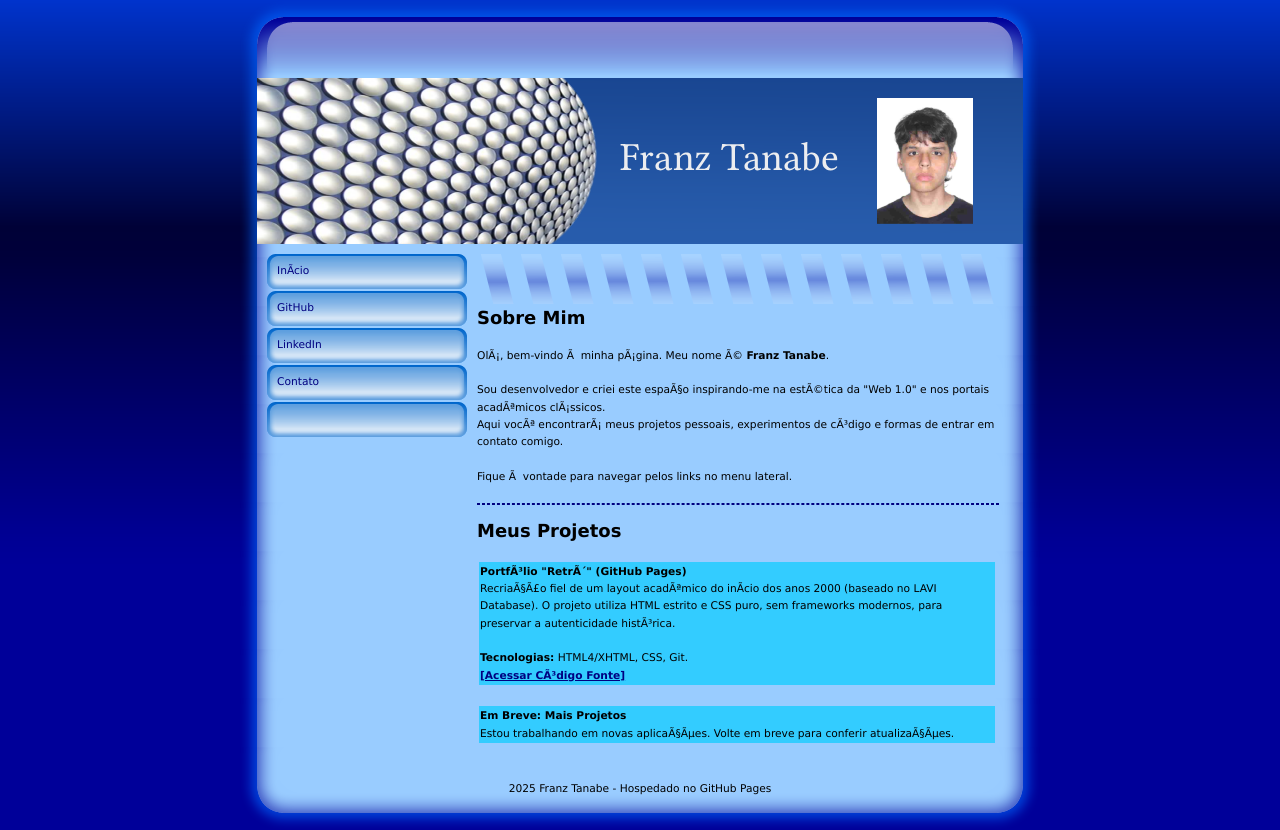
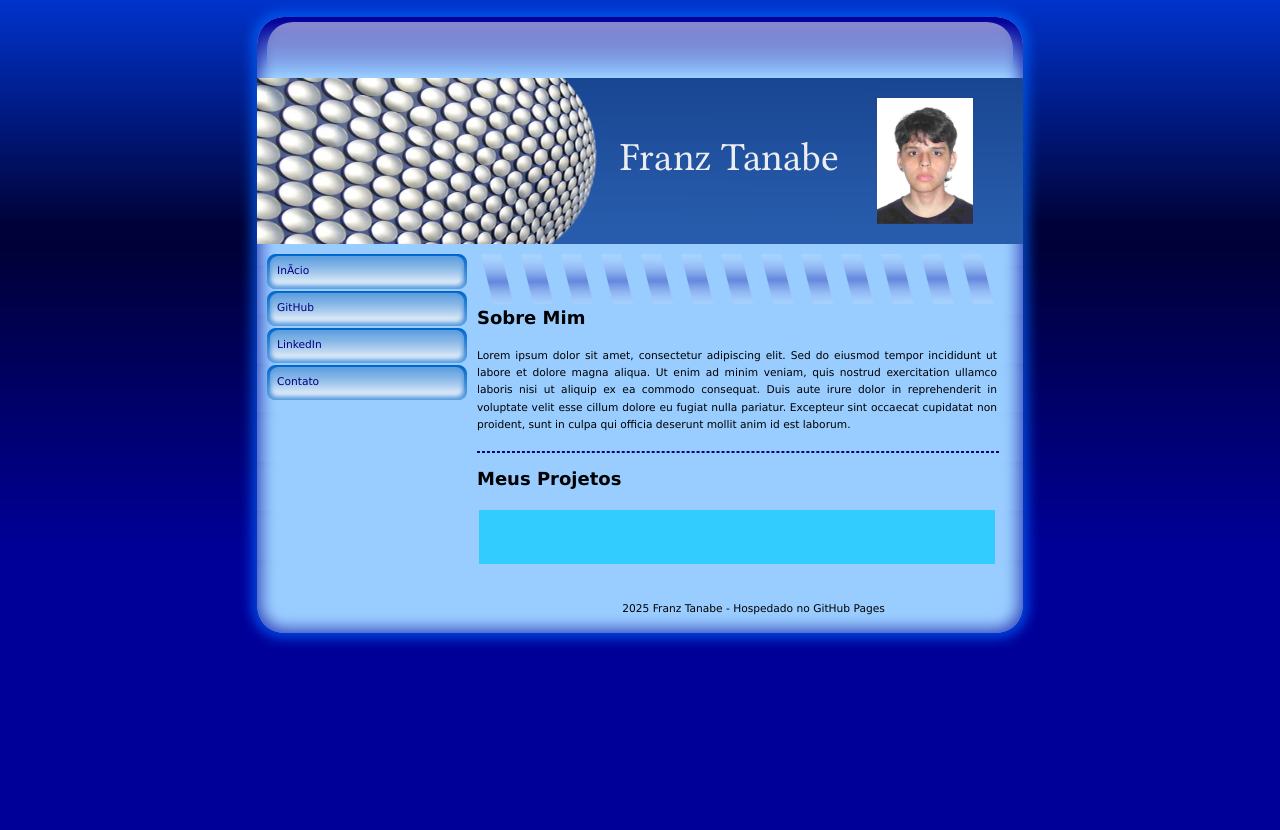
Before and after one commit to franztanabe/franztanabe.github.io, a plain HTML site: page index.html in a window 1280 px wide. After the commit the page ends 800 px from the top, so only its background shows below. Drawn offline with Linux system fonts and the light colour scheme.

Commit message:
Enhance layout and update contact information
Added minimum height to style3 and updated contact link.

```diff
--- a/index.html
+++ b/index.html
@@ -16,6 +16,7 @@
     border-style: solid;
     border-color: #33CCFF;
     background-color: #33CCFF;
+    min-height: 50px; /* Garante que o quadrado azul apareça mesmo vazio */
 }
 .auto-style1 {
     text-align: center;
@@ -45,27 +46,21 @@
             <div id="menu" style="height: 380px">
                 <ul>
                     <li><a href="index.html">Início</a></li>
-
                     <li><a href="https://github.com/franztanabe" target="_blank">GitHub</a></li>
-
                     <li><a href="https://www.linkedin.com/" target="_blank">LinkedIn</a></li>
-
-                    <li><a href="mailto:seuemail@exemplo.com">Contato</a></li>
-
-                    <li><a href="#">&nbsp;</a></li>
-                </ul>
+                    <li><a href="mailto:franzandretanabe@gmail.com">Contato</a></li>
+                    </ul>
             </div>
 
             <div id="stuff">
                 <span class="style1" style="font-size: large;"><strong>Sobre Mim</strong></span><br />
                 <br />
 
-                <span>
-                    Olá, bem-vindo à minha página. Meu nome é <strong>Franz Tanabe</strong>.<br /><br />
-                    Sou desenvolvedor e criei este espaço inspirando-me na estética da "Web 1.0" e nos portais acadêmicos clássicos.<br />
-                    Aqui você encontrará meus projetos pessoais, experimentos de código e formas de entrar em contato comigo.<br />
-                    <br />
-                    Fique à vontade para navegar pelos links no menu lateral.<br />
+                <span style="text-align: justify; display: block;">
+                    Lorem ipsum dolor sit amet, consectetur adipiscing elit. Sed do eiusmod tempor incididunt ut labore et dolore magna aliqua.
+                    Ut enim ad minim veniam, quis nostrud exercitation ullamco laboris nisi ut aliquip ex ea commodo consequat.
+                    Duis aute irure dolor in reprehenderit in voluptate velit esse cillum dolore eu fugiat nulla pariatur.
+                    Excepteur sint occaecat cupidatat non proident, sunt in culpa qui officia deserunt mollit anim id est laborum.
                 </span>
                 <br />
 
@@ -77,32 +72,7 @@
                     <tr>
                         <td class="style3">
                             <span>
-                                <strong>Portfólio "Retrô" (GitHub Pages)</strong>
-                                <p class="MsoNormal">
-                                    Recriação fiel de um layout acadêmico do início dos anos 2000 (baseado no LAVI Database).
-                                    O projeto utiliza HTML estrito e CSS puro, sem frameworks modernos, para preservar a autenticidade histórica.
-                                </p>
-                                <p class="MsoNormal">
-                                    <br />
-                                    <b>Tecnologias:</b> HTML4/XHTML, CSS, Git.<br />
-                                    <a href="https://github.com/franztanabe/franztanabe.github.io" target="_blank" style="color: navy;">
-                                        <strong>[Acessar Código Fonte]</strong>
-                                    </a>
-                                </p>
-                            </span>
-                        </td>
-                    </tr>
-                </table>
-                <br />
-
-                <table style="width: 100%">
-                    <tr>
-                        <td class="style3">
-                            <span>
-                                <strong>Em Breve: Mais Projetos</strong>
-                                <p class="MsoNormal">
-                                    Estou trabalhando em novas aplicações. Volte em breve para conferir atualizações.
-                                </p>
+                                <br /><br /><br />
                             </span>
                         </td>
                     </tr>
```
